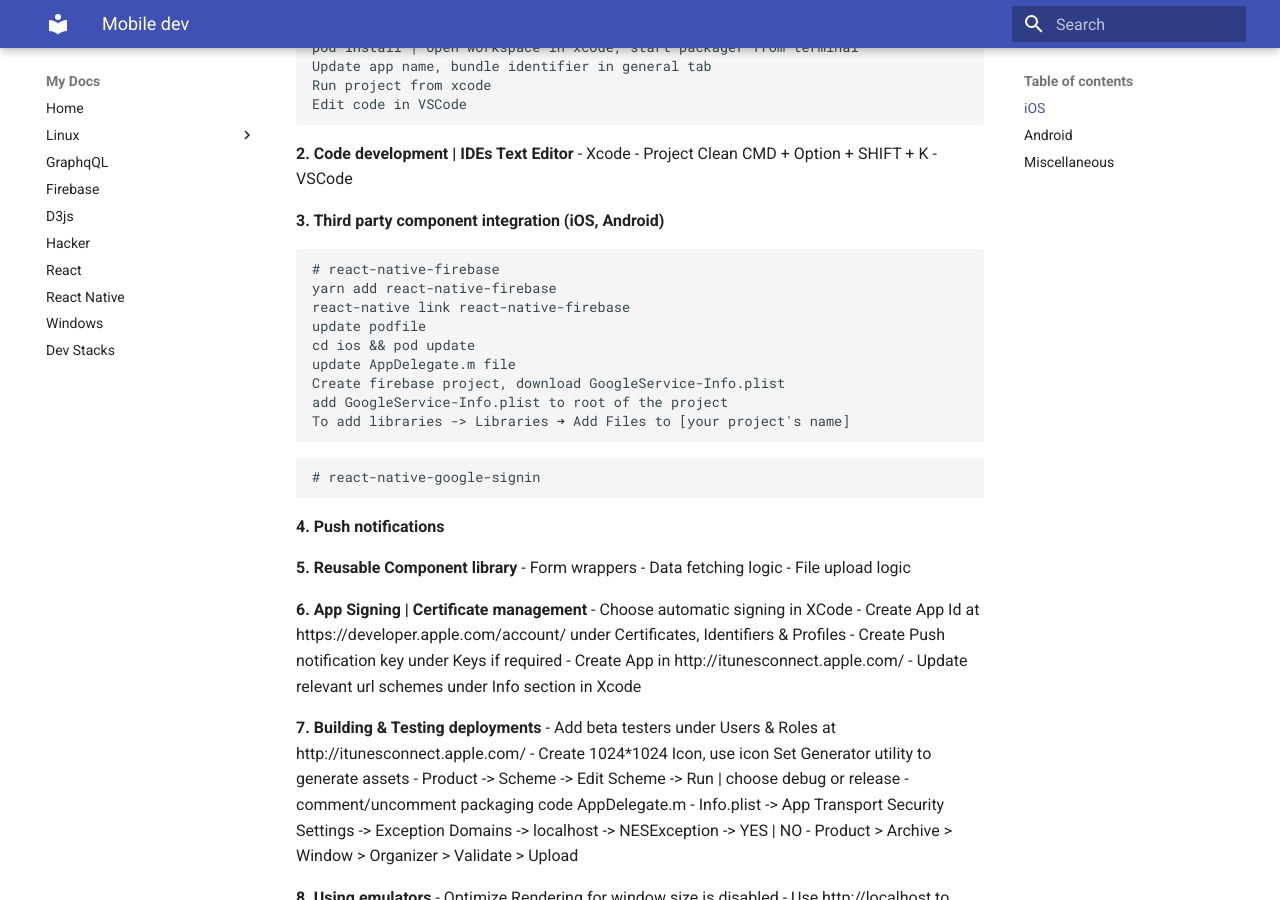
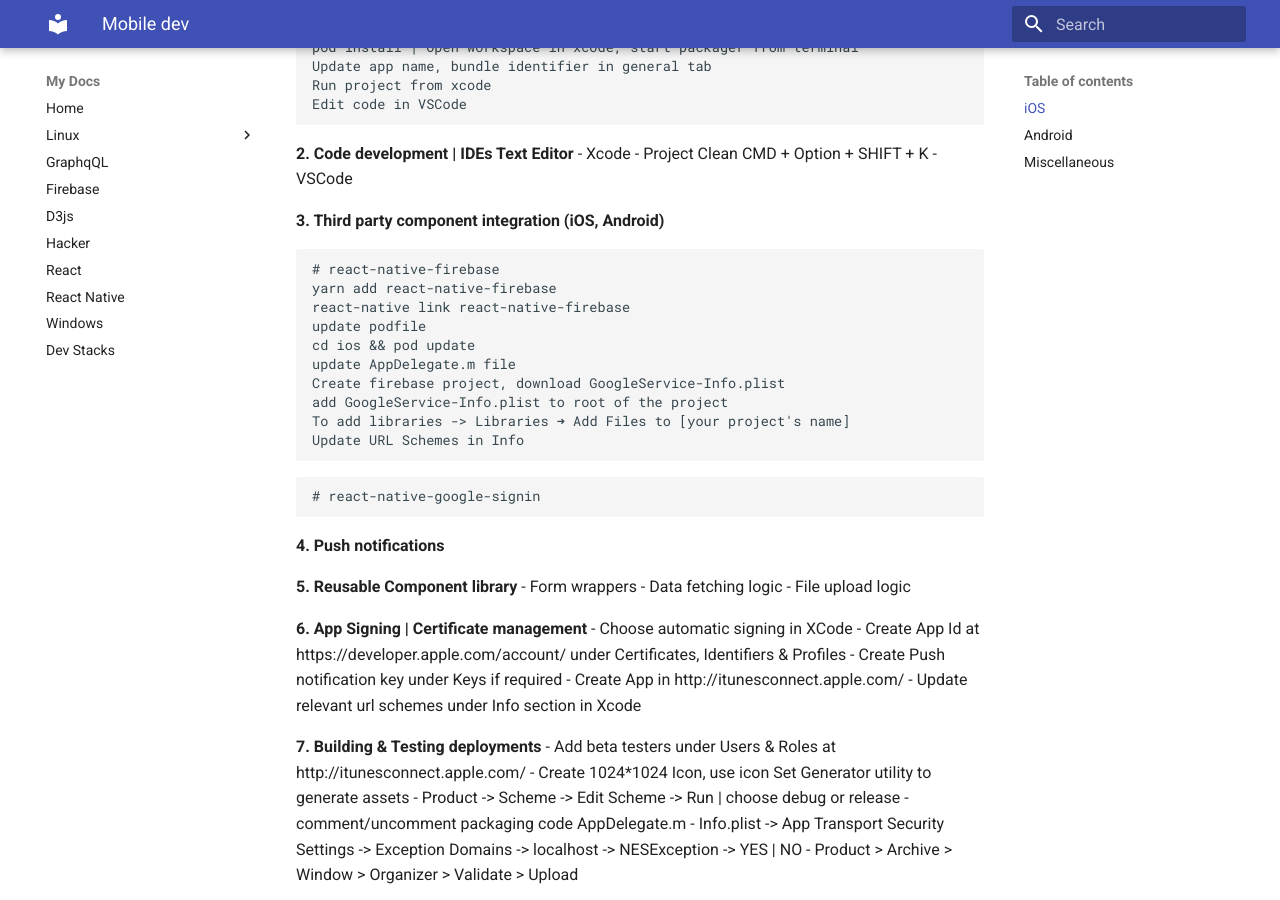
Before and after one commit to ajaymore/development-docs, an MkDocs documentation site: the page built from docs/mobile-dev.md, in a window 1280 px wide and 900 px high, scrolled down 401 px. Built offline with MkDocs 1.6.1 and Material for MkDocs 9.7.7, drawn with Linux system fonts in a browser that asks for light colours; old or Windows-style settings are respelled for this version of MkDocs.

Commit message:
Update mobile-dev.md

````diff
--- a/docs/mobile-dev.md
+++ b/docs/mobile-dev.md
@@ -30,6 +30,7 @@ update AppDelegate.m file
 Create firebase project, download GoogleService-Info.plist
 add GoogleService-Info.plist to root of the project
 To add libraries -> Libraries ➜ Add Files to [your project's name]
+Update URL Schemes in Info
 ```
 ```
 # react-native-google-signin
````
